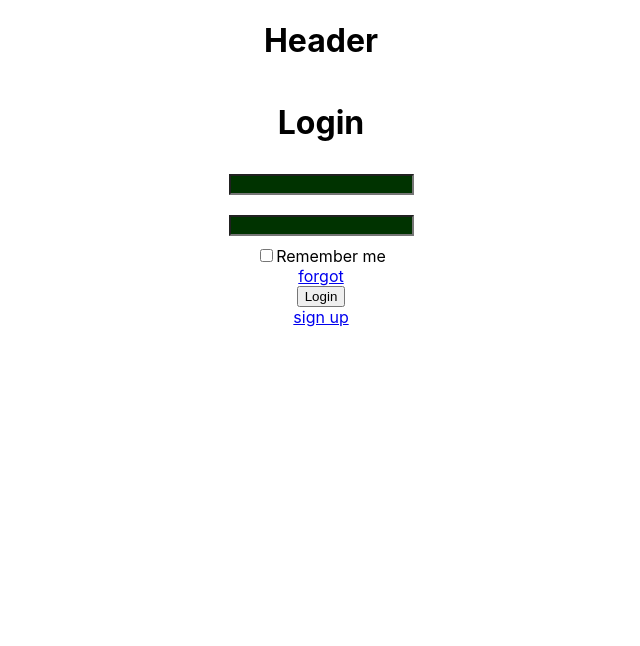
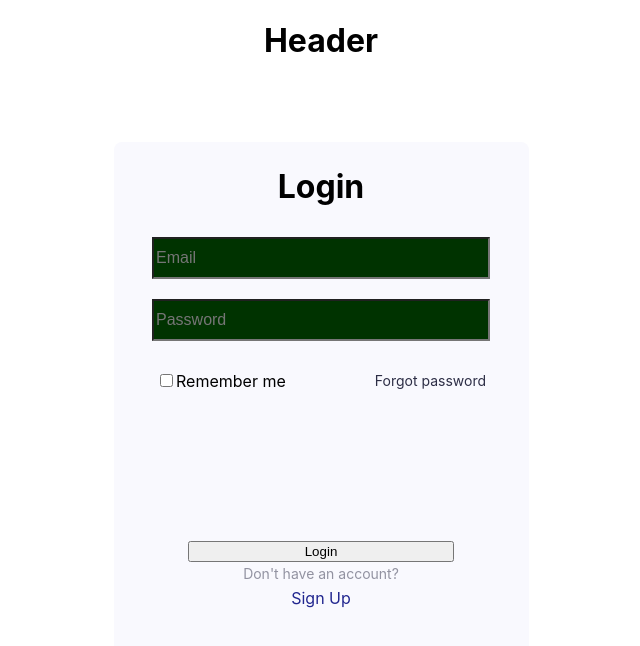
Before and after one commit to FFiillaattoovv/flashcards, a React (Create React App) app: page /#/login in a window 1280 px wide. Shown: the top 646 px of the page, without its empty margins (319-959 px from the left). Built offline with nearby package versions, Linux system fonts and the light colour scheme.

Commit message:
styles added to Login

```diff
--- a/src/2-features/1-auth/1-login/Login.module.css
+++ b/src/2-features/1-auth/1-login/Login.module.css
@@ -3,3 +3,64 @@
     flex-direction: column;
     align-items: center;
 }
+
+.loginList {
+    display: flex;
+    flex-direction: column;
+    align-items: center;
+    width: 415px;
+    height: 600px;
+    border-radius: 8px;
+    background-color: #F9F9FE;
+    margin-top: 60px;
+    margin-bottom: 60px;
+}
+
+.loginTitle {
+    margin-top: 25px;
+}
+
+.loginInput {
+    width: 330px;
+    height: 36px;
+    font-size: 16px;
+    line-height: 24px;
+}
+.rememberBlock {
+    display: flex;
+    justify-content: space-between;
+    align-items: center;
+    width: 330px;
+    margin: 20px 0;
+}
+.forgotLink {
+    text-decoration: none;
+    color: #2D2E46;
+    font-size: 14px;
+    line-height: 16px;
+}
+
+.forgotLinkActive {
+    color: #9A91C8;
+}
+
+.loginButton {
+    margin-top: 130px;
+    width: 266px;
+}
+
+.loginText {
+    font-size: 14px;
+    line-height: 24px;
+    color: #2D2E46;
+    opacity: 50%;
+}
+.signUpLink {
+    text-decoration: none;
+    color: #21268F;
+    font-size: 16px;
+    line-height: 24px;
+}
+.signUpLinkActive{
+
+}
--- a/src/2-features/1-auth/1-login/Login.tsx
+++ b/src/2-features/1-auth/1-login/Login.tsx
@@ -30,15 +30,20 @@ function Login() {
     }
     return (
         <div className={style.loginBlock}>
-            <h1>Login</h1>
-            {isLoading ? <div style={{color: 'green'}}>Loading...</div> : ''}
-            <SuperInputText value={email} onChange={emailHandler}/>
-            <SuperInputText value={password} onChange={passwordHandler}/>
-            <SuperCheckbox checked={rememberMe} onClick={rememberMeHandler}>Remember me</SuperCheckbox>
-            <NavLink to={PATH.RESET_PASSWORD}>forgot</NavLink>
-            <SuperButton onClick={loginHandler}>Login</SuperButton>
-            <NavLink to={PATH.SIGN_UP}>sign up</NavLink>
-            {error ? <div style={{color: 'red'}}>{error}</div> : ''}
+            <div className={style.loginList}>
+                <h1 className={style.loginTitle}>Login</h1>
+                {isLoading ? <div style={{color: 'green'}}>Loading...</div> : ''}
+                <SuperInputText className={style.loginInput} placeholder={'Email'} value={email} onChange={emailHandler}/>
+                <SuperInputText className={style.loginInput} placeholder={'Password'} value={password} onChange={passwordHandler}/>
+                <div className={style.rememberBlock}>
+                    <SuperCheckbox checked={rememberMe} onClick={rememberMeHandler}>Remember me</SuperCheckbox>
+                    <NavLink to={PATH.RESET_PASSWORD} className={style.forgotLink} activeClassName={style.forgotLincActive}>Forgot password</NavLink>
+                </div>
+                <SuperButton className={style.loginButton} onClick={loginHandler}>Login</SuperButton>
+                <div className={style.loginText}>Don't have an account?</div>
+                <NavLink to={PATH.SIGN_UP} className={style.signUpLink} activeClassName={style.signUpLinkActive}>Sign Up</NavLink>
+                {error ? <div style={{color: 'red'}}>{error}</div> : ''}
+            </div>
         </div>
     );
 }
```
